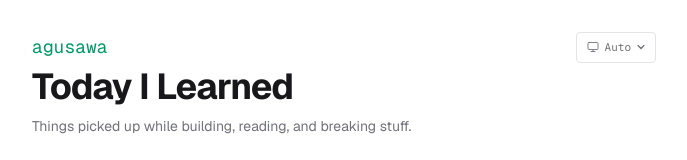
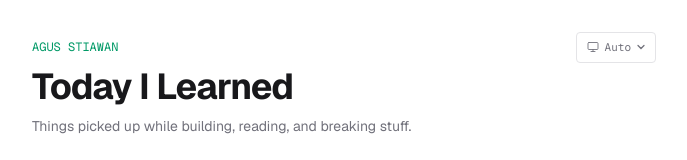
Before and after one commit to agusawa/agusawa, a Next.js app in the folder apps/til/: page / in a window 1280 px wide. Shown: the top 160 px of the page, without its empty margins (296-983 px from the left). Built offline with nearby package versions, Linux system fonts and the light colour scheme.

Commit message:
fix: update author name in header to 'Agus Stiawan' and adjust font size

```diff
--- a/apps/til/src/components/ArticleListClient.tsx
+++ b/apps/til/src/components/ArticleListClient.tsx
@@ -37,8 +37,8 @@ export default function ArticleListClient({ articles, tags }: Props) {
     <div>
       <header className="mb-10">
         <div className="flex items-center justify-between mb-1">
-          <p className="font-mono text-lg text-emerald-600 dark:text-emerald-400">
-            agusawa
+          <p className="font-mono text-xs text-emerald-600 dark:text-emerald-400 uppercase">
+            Agus Stiawan
           </p>
           <ThemeToggle />
         </div>
```
